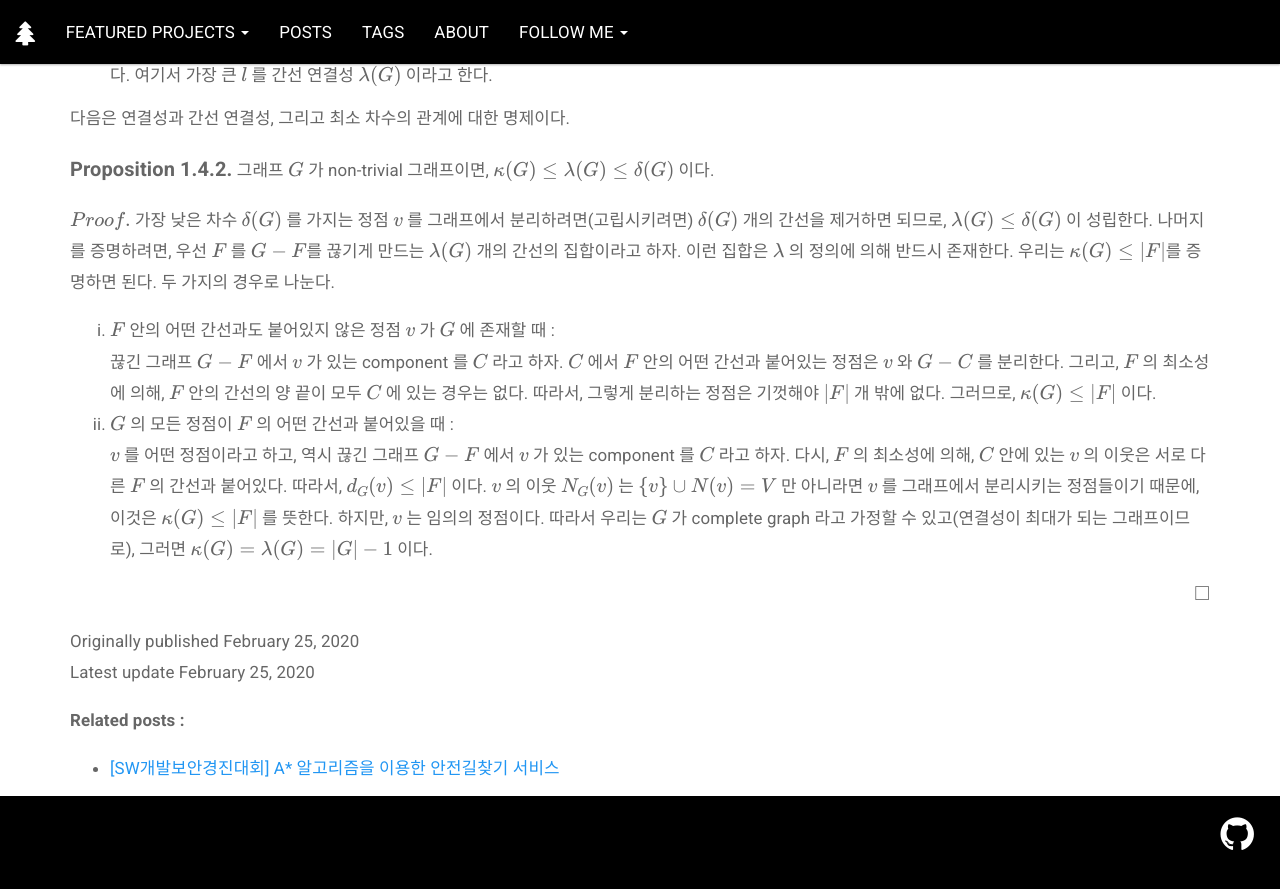
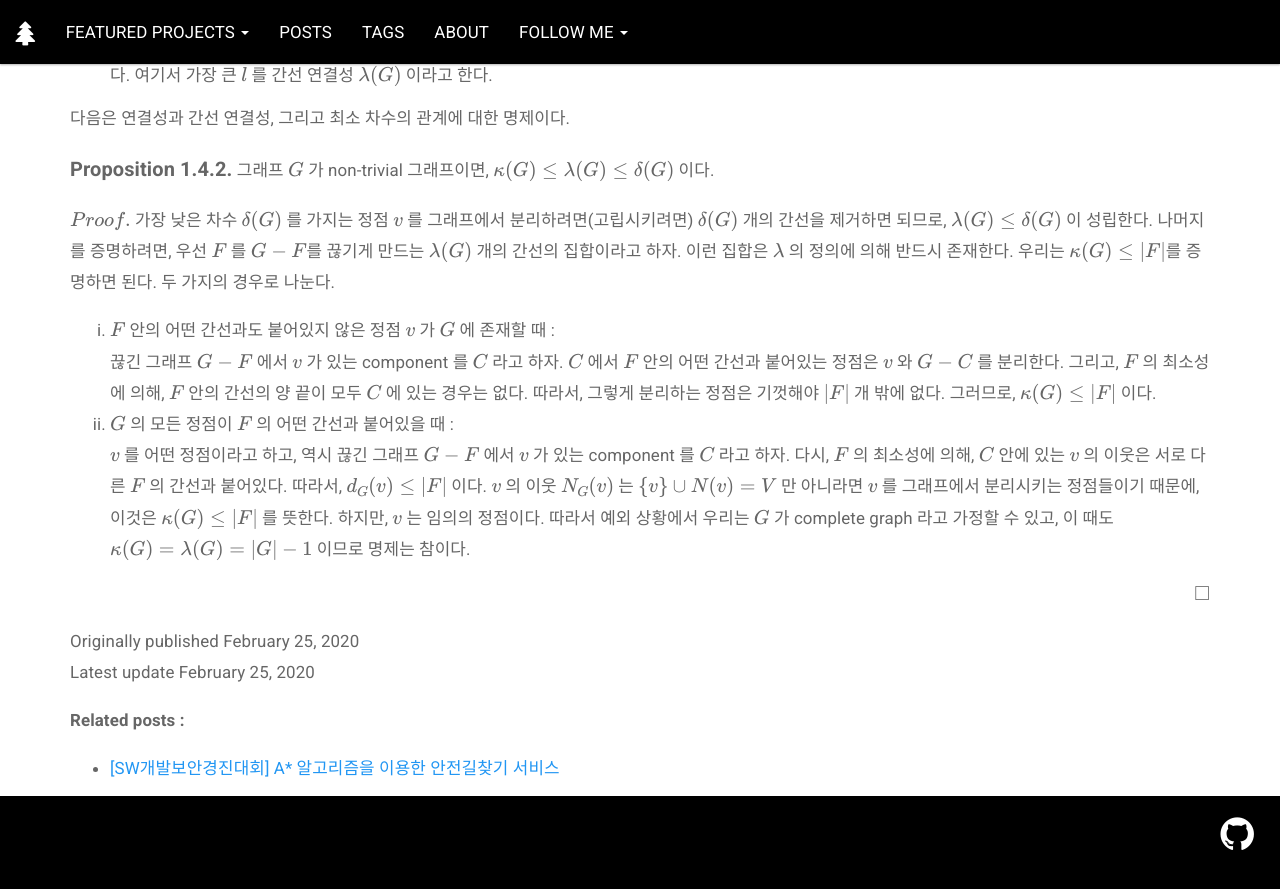
Before and after one commit to PnDong/pndong.github.io, a Jekyll site: the page built from _posts/2020-02-25-graph-theory-chapter-1.html, in a window 1280 px wide and 900 px high, scrolled down 3717 px. Shown: the top 889 px of the window. Built offline with Jekyll 4.4.1, drawn with Linux system fonts in a browser that asks for light colours; nearby versions of some CDN libraries; formulas are drawn with MathJax 3; comment, search, counter and statistics services are not loaded.

Commit message:
Edit post

```diff
--- a/_posts/2020-02-25-graph-theory-chapter-1.html
+++ b/_posts/2020-02-25-graph-theory-chapter-1.html
@@ -182,7 +182,7 @@ use_math: true
 	$G$ 의 모든 정점이 $F$ 의 어떤 간선과 붙어있을 때 :<br>
 	$v$ 를 어떤 정점이라고 하고, 역시 끊긴 그래프 $G - F$ 에서 $v$ 가 있는 component 를 $C$ 라고 하자. 다시, $F$ 의 최소성에 의해, $C$ 안에 있는 $v$ 의 이웃은 서로 다른 $F$ 의 간선과 붙어있다.
 	따라서, $d_G(v) \leq |F|$ 이다. $v$ 의 이웃 $N_G(v)$ 는 $\{v\}\cup N(v) = V$ 만 아니라면 $v$ 를 그래프에서 분리시키는 정점들이기 때문에, 이것은 $\kappa(G) \leq |F|$ 를 뜻한다.
-	하지만, $v$ 는 임의의 정점이다. 따라서 우리는 $G$ 가 complete graph 라고 가정할 수 있고(연결성이 최대가 되는 그래프이므로), 그러면 $\kappa(G) = \lambda(G) = |G| - 1$ 이다.
+	하지만, $v$ 는 임의의 정점이다. 따라서 예외 상황에서 우리는 $G$ 가 complete graph 라고 가정할 수 있고, 이 때도 $\kappa(G) = \lambda(G) = |G| - 1$ 이므로 명제는 참이다.
 	</li>
 	</ol>
 	$$\tag*{$\Box$}$$
```
